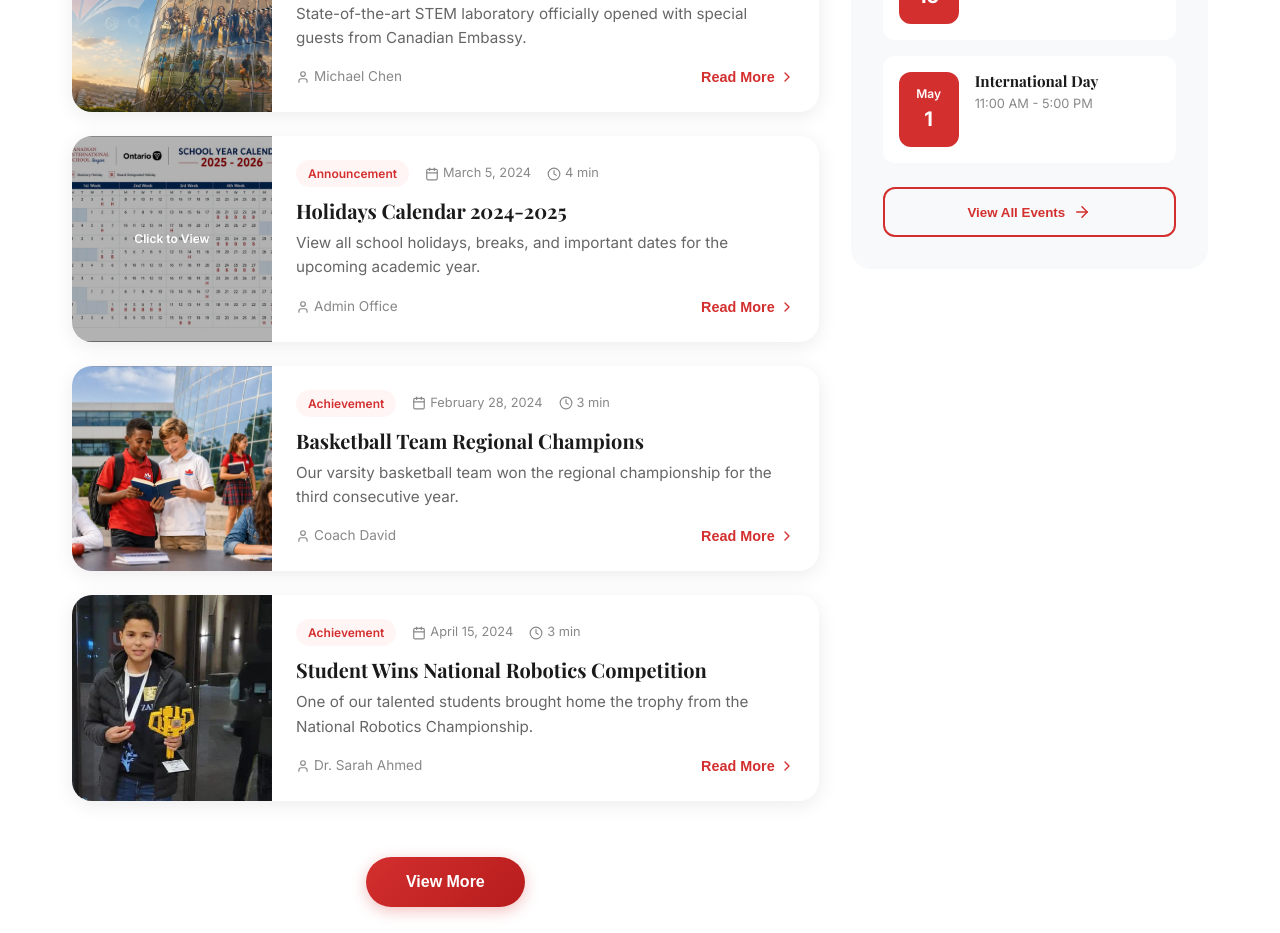
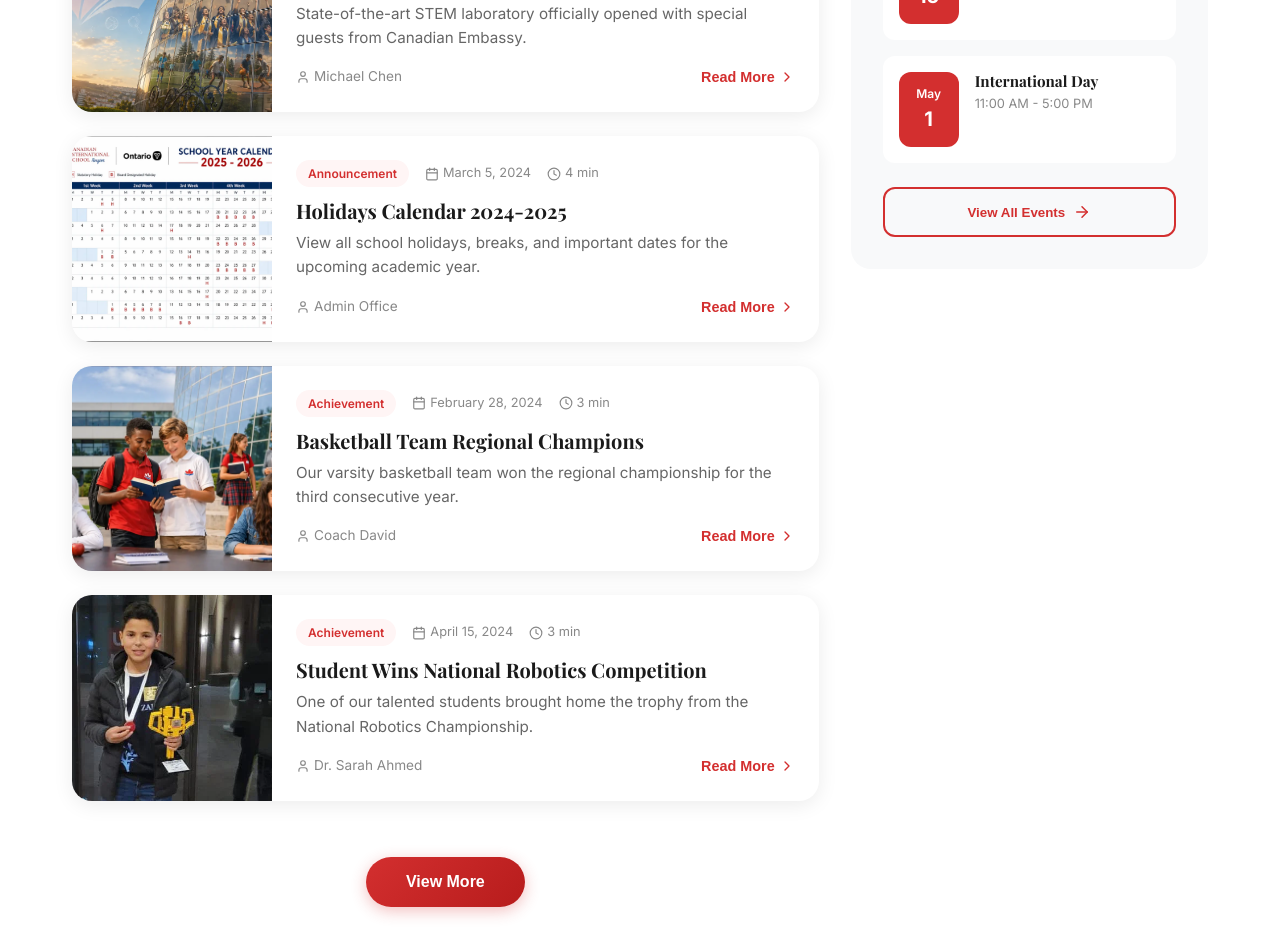
Before and after one commit to Yel-Pacman/cist1, a React (Vite) app: page / in a window 1280 px wide. Shown: the part 6000-6933 px from the top of the page. Built offline with nearby package versions, Linux system fonts and the light colour scheme.

Commit message:
Make all news images clickable with lightbox view

```diff
--- a/src/components/NewsModern.jsx
+++ b/src/components/NewsModern.jsx
@@ -211,9 +211,9 @@ const NewsModern = () => {
                   }}
                 >
                   <div style={{ display: 'flex', flexDirection: 'row', flexWrap: 'wrap' }}>
-                    {/* Image - Clickable for calendar */}
+                    {/* Image - Clickable */}
                     <div
-                      onClick={() => item.id === 3 && setLightboxImage(item.image)}
+                      onClick={() => setLightboxImage(item.image)}
                       style={{
                         width: '200px',
                         minHeight: '180px',
@@ -221,26 +221,10 @@ const NewsModern = () => {
                         backgroundSize: 'cover',
                         backgroundPosition: 'center',
                         flexShrink: 0,
-                        cursor: item.id === 3 ? 'pointer' : 'default',
+                        cursor: 'pointer',
                         position: 'relative',
                       }}
-                    >
-                      {item.id === 3 && (
-                        <div style={{
-                          position: 'absolute',
-                          inset: 0,
-                          backgroundColor: 'rgba(0,0,0,0.3)',
-                          display: 'flex',
-                          alignItems: 'center',
-                          justifyContent: 'center',
-                          color: 'white',
-                          fontSize: '0.75rem',
-                          fontWeight: 600,
-                        }}>
-                          Click to View
-                        </div>
-                      )}
-                    </div>
+                    />
 
                     {/* Content */}
                     <div style={{ flex: 1, padding: '1.5rem', minWidth: '250px' }}>
@@ -461,7 +445,7 @@ const NewsModern = () => {
         </div>
       </div>
 
-      {/* Lightbox Modal for Calendar */}
+      {/* Lightbox Modal for Images */}
       {lightboxImage && (
         <div
           onClick={() => setLightboxImage(null)}
@@ -479,7 +463,7 @@ const NewsModern = () => {
         >
           <img
             src={lightboxImage}
-            alt="Calendar"
+            alt="News Image"
             style={{
               maxWidth: '90%',
               maxHeight: '90%',
```
